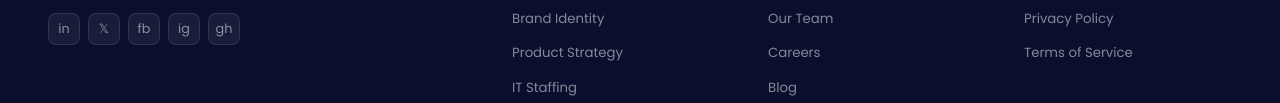
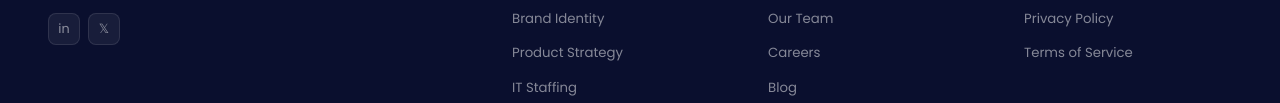
Before and after one commit to SwethaKalimela/qubrisource, a plain HTML site: page index.html in a window 1280 px wide. Shown: the part 11733-11836 px from the top of the page. Drawn offline with nearby package versions, Linux system fonts and the light colour scheme; no server answers.

Commit message:
Update footer

```diff
--- a/index.html
+++ b/index.html
@@ -1036,7 +1036,8 @@
           and reliable software — since 2012.
         </p>
         <div class="footer-socials">
-          <a href="#">in</a><a href="#">𝕏</a><a href="#">fb</a><a href="#">ig</a><a href="#">gh</a>
+          <a href="#">in</a><a href="#">𝕏</a>
+          <!-- <a href="#">fb</a><a href="#">ig</a><a href="#">gh</a> -->
         </div>
       </div>
       <div class="footer-col">
```
